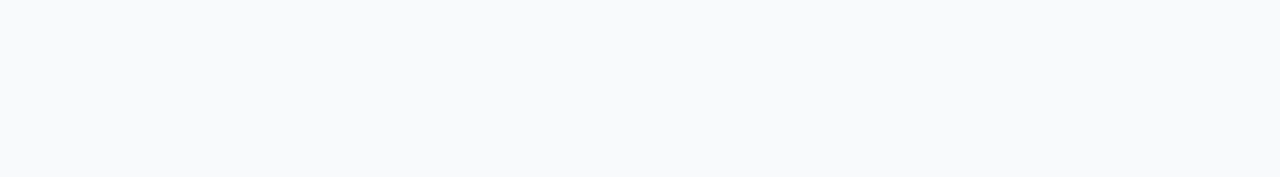
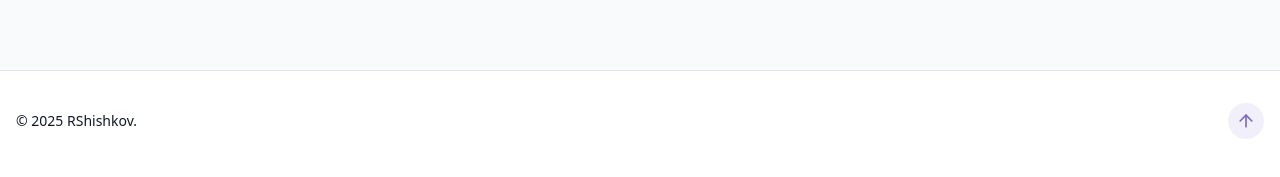
Before and after one commit to RangelShishkov/Portfolio, a React (Vite) app: page / in a window 1280 px wide. Shown: the part 4112-4289 px from the top of the page. Before the commit the page ends 4134 px from the top, so only its background shows below. Built offline with nearby package versions, Linux system fonts and the light colour scheme.

Commit message:
add footer

```diff
--- /dev/null
+++ b/src/components/Footer.jsx
@@ -0,0 +1,15 @@
+import { ArrowUp } from "lucide-react";
+
+export const Footer = () => {
+  return (
+    <footer className="py-12 px-4 bg-card relative border-t border-border mt-12 pt-8 flex flex-wrap justify-between items-center">
+      <p className="text-sm text-muted-foreground">
+        {" "}
+        &copy; {new Date().getFullYear()} RShishkov.{" "}
+      </p>
+      <a href="#home" className="p-2 rounded-full bg-primary/10 hover:bg-primary/20 text-primary transition-colors">
+        <ArrowUp size={20} />
+      </a>
+    </footer>
+  );
+};
--- a/src/pages/Home.jsx
+++ b/src/pages/Home.jsx
@@ -1,5 +1,6 @@
 import { AboutSection } from "../components/AboutSection";
 import { ContactSection } from "../components/ContactSection";
+import { Footer } from "../components/Footer";
 import { HeroSection } from "../components/HeroSection";
 import { Navbar } from "../components/Navbar";
 import { ProjectsSection } from "../components/ProjectSection";
@@ -25,6 +26,7 @@
         <ContactSection />
       </main>
       {/* Footer */}
+      <Footer />
     </div>
   );
 };
```
